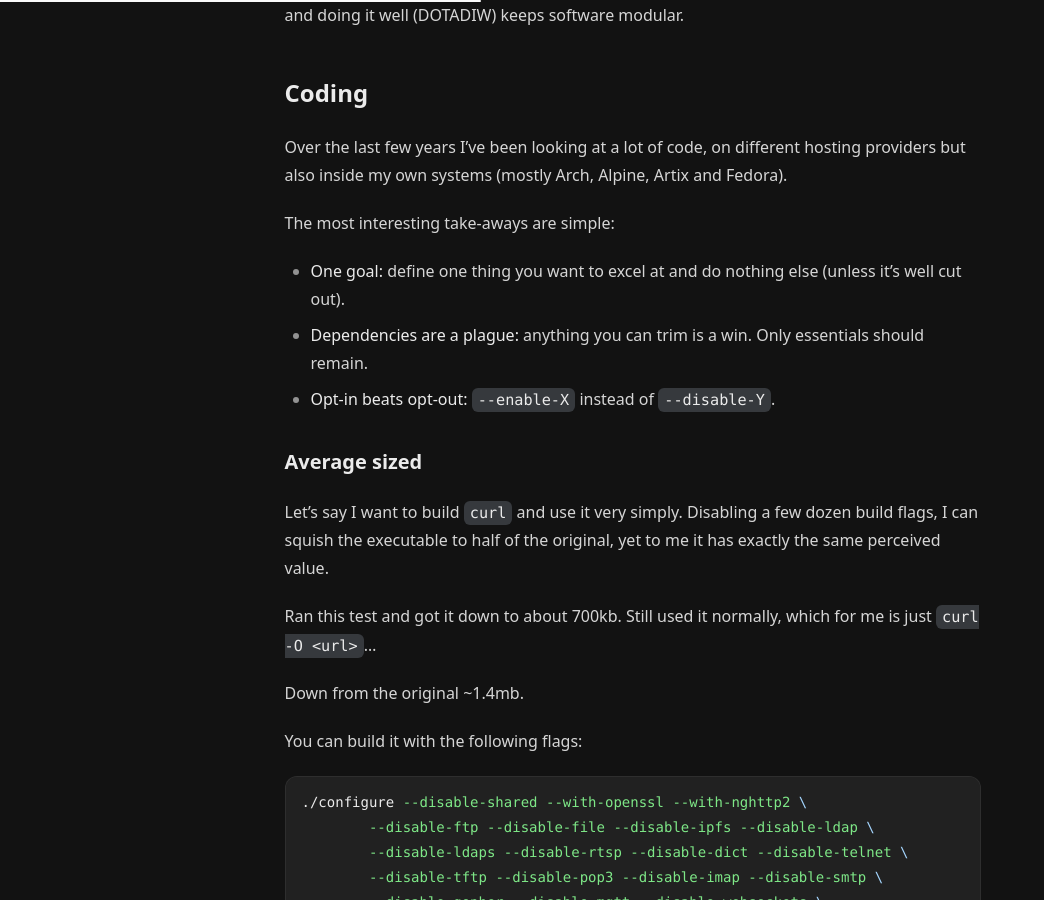
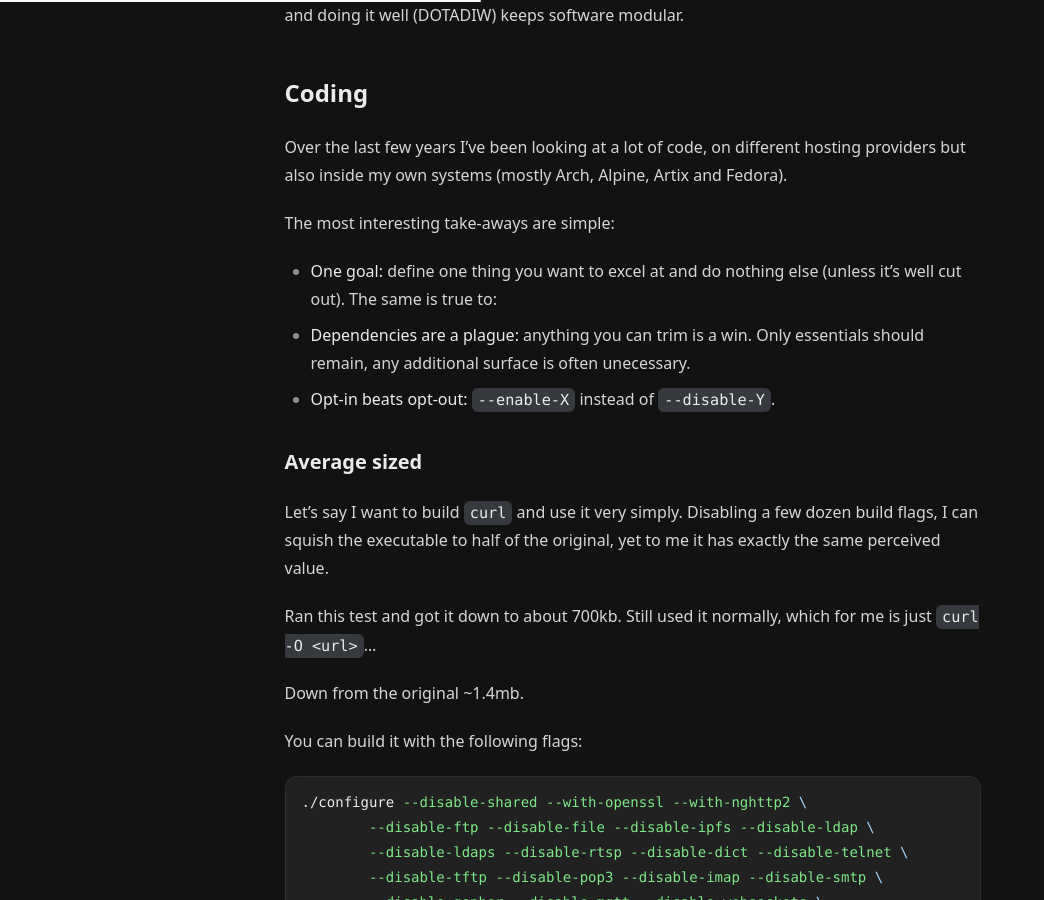
Before and after one commit to h8d13/dontreadthedocs, a Jekyll site: the page built from _notes/minimalism.md, in a window 1280 px wide and 900 px high, scrolled down 939 px. Shown: the whole window, without its empty margins (0-1044 px from the left). Built offline with Jekyll 4.4.1, drawn with Linux system fonts in a browser that asks for light colours.

Commit message:
misc
Signed-off-by: h8d13 <hadean-eon-dev@proton.me>

```diff
--- a/_notes/minimalism.md
+++ b/_notes/minimalism.md
@@ -32,9 +32,9 @@ and Fedora).
 The most interesting take-aways are simple:
 
 - **One goal:** define one thing you want to excel at and do nothing else
-  (unless it's well cut out).
+  (unless it's well cut out). The same is true to:
 - **Dependencies are a plague:** anything you can trim is a win. Only
-  essentials should remain.
+  essentials should remain, any additional surface is often unecessary.
 - **Opt-in beats opt-out:** `--enable-X` instead of `--disable-Y`.
 
 ### Average sized
```
